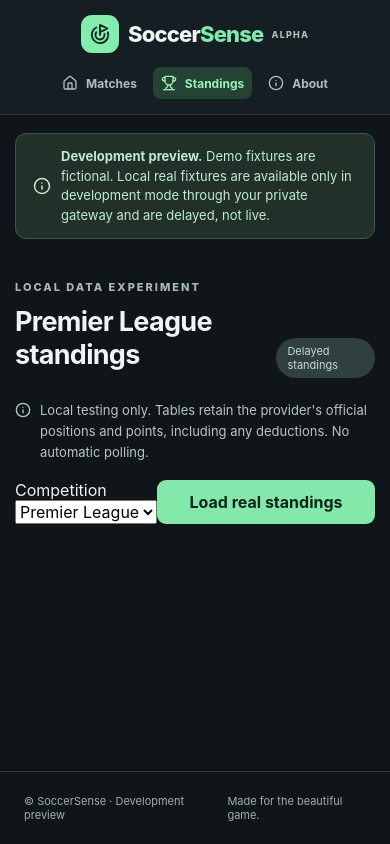
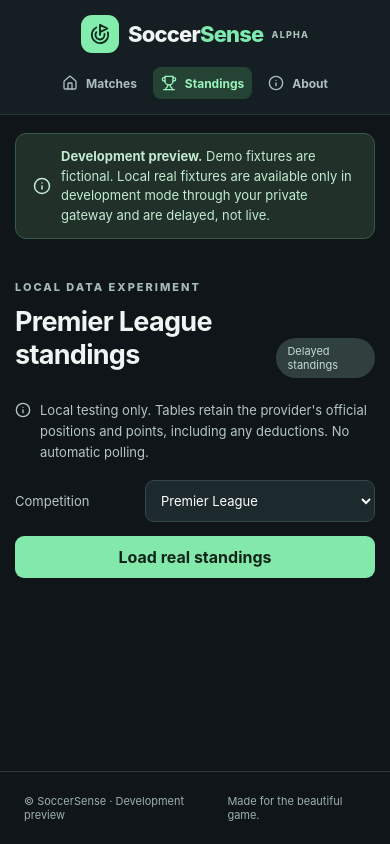
Before and after one commit to Mezbah143/SoccerSence, a React (Vite) app in the folder frontend/: page /standings in a window 390 px wide. Built offline with nearby package versions, Linux system fonts and the light colour scheme.

Commit message:
style: accessible league selectors for mobile and desktop

```diff
--- a/frontend/src/styles.css
+++ b/frontend/src/styles.css
@@ -36,3 +36,9 @@
 .real-detail-info dt{color:#97aca9}
 .real-detail-info dd{margin:0;text-align:right;color:#e4f2e9;overflow-wrap:anywhere}
 @media(max-width:760px){.real-detail{padding:28px 15px}.real-scoreboard{gap:8px}.real-side .crest{width:42px;height:42px;font-size:12px}.real-scoreboard>strong{font-size:30px}.real-detail-info{grid-template-columns:1fr}}
+
+/* Explicit local competition selector; all requests remain user initiated. */
+.competition-picker{display:flex;align-items:center;gap:10px;color:#b6c9c4;font-size:13px}
+.competition-picker select{background:#1c292d;border:1px solid #34474b;border-radius:9px;color:white;padding:11px;max-width:230px}
+.standings-actions{gap:14px;align-items:center}
+@media(max-width:760px){.standings-actions{flex-wrap:wrap}.competition-picker{justify-content:space-between;width:100%}.competition-picker select{flex:1}}
```
